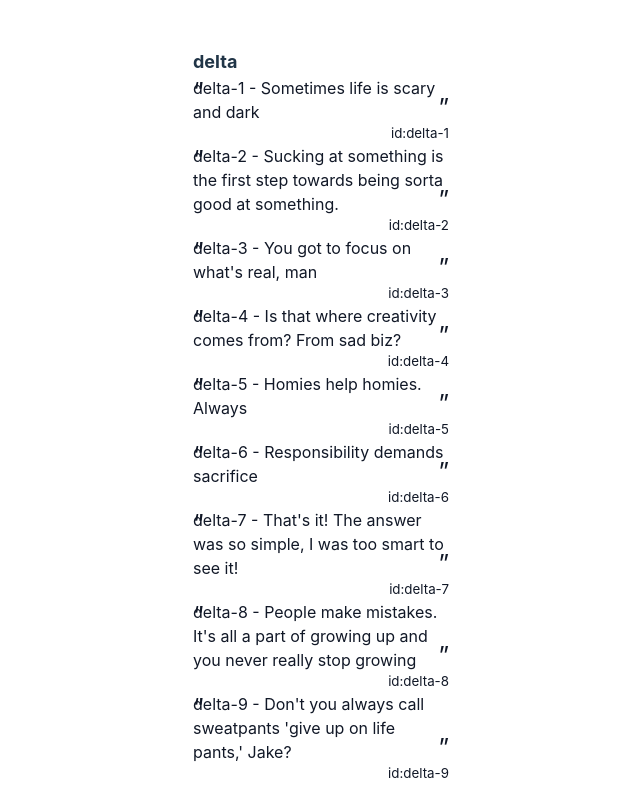
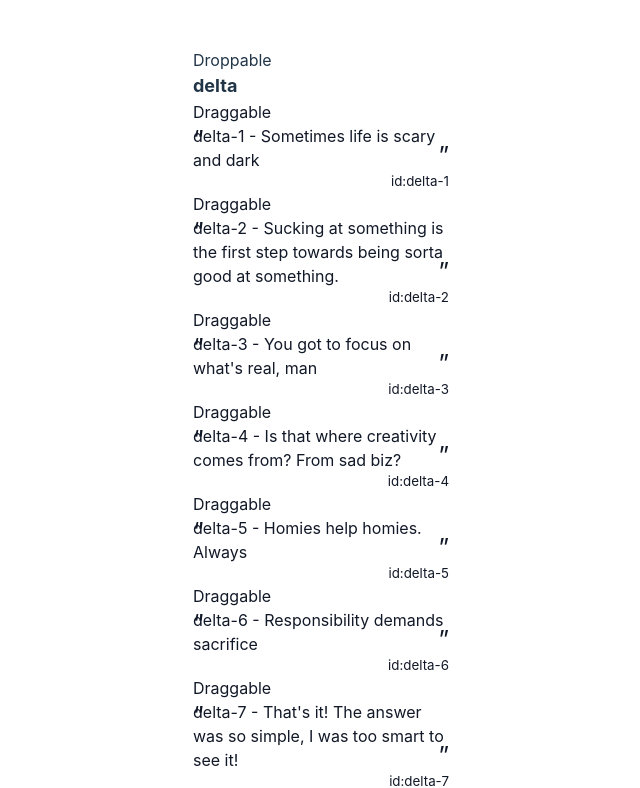
Before and after one commit to codercup2/tiny-form-design, a React (Vite) app: page / in a window 1280 px wide. Shown: the top 788 px of the page, without its empty margins (319-959 px from the left). Built offline with nearby package versions, Linux system fonts and the light colour scheme.

Commit message:
feat: 原来每个分类里面都是droppable + 多个 draggable

```diff
--- a/src/multiple-vertical/quote-app.tsx
+++ b/src/multiple-vertical/quote-app.tsx
@@ -26,6 +26,7 @@ const QuoteApp: React.FC<Props> = ({ initial }) => {
   })
 
   const onDragEnd = (result: DropResult) => {
+    console.log(result)
     if (!result.destination) {
       return
     }
--- a/src/multiple-vertical/quote-item.tsx
+++ b/src/multiple-vertical/quote-item.tsx
@@ -65,6 +65,7 @@ const QuoteItem: React.FC<Props> = (props) => {
       data-testid={quote.id}
       data-index={index}
     >
+      Draggable
       {isClone && (
         <div className='bg-gray-100 absolute bottom-4 border-2 border-gray-200 rounded-full box-border text-xs w-10 h-10 flex items-center justify-center transform rotate-40 right--13 top--13'>
           Clone
--- a/src/multiple-vertical/quote-list.tsx
+++ b/src/multiple-vertical/quote-list.tsx
@@ -138,6 +138,7 @@ const QuoteList: React.FC<Props> = (props) => {
           style={style}
           {...dropProvided.droppableProps}
         >
+          Droppable
           {internalScroll ? (
             <div
               className='overflow-x-hidden overflow-y-auto max-h-[250px]'
```
